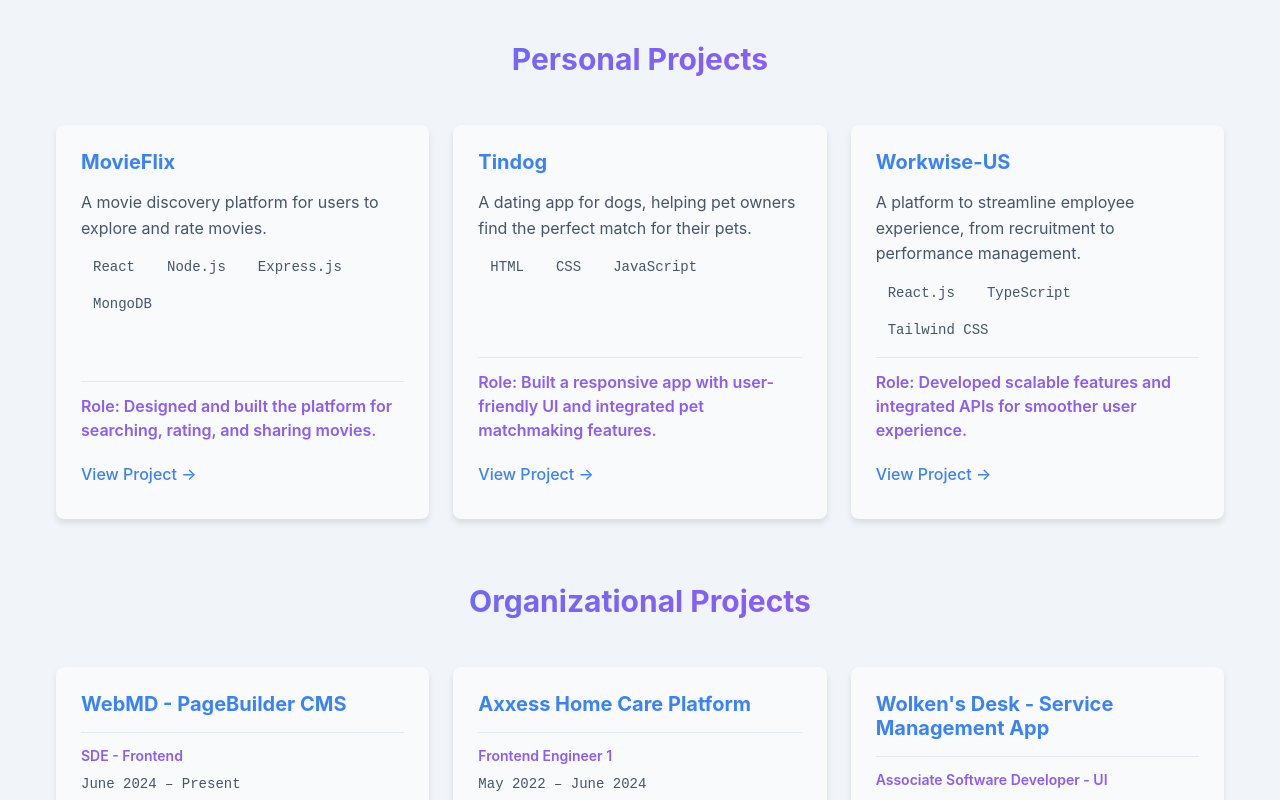
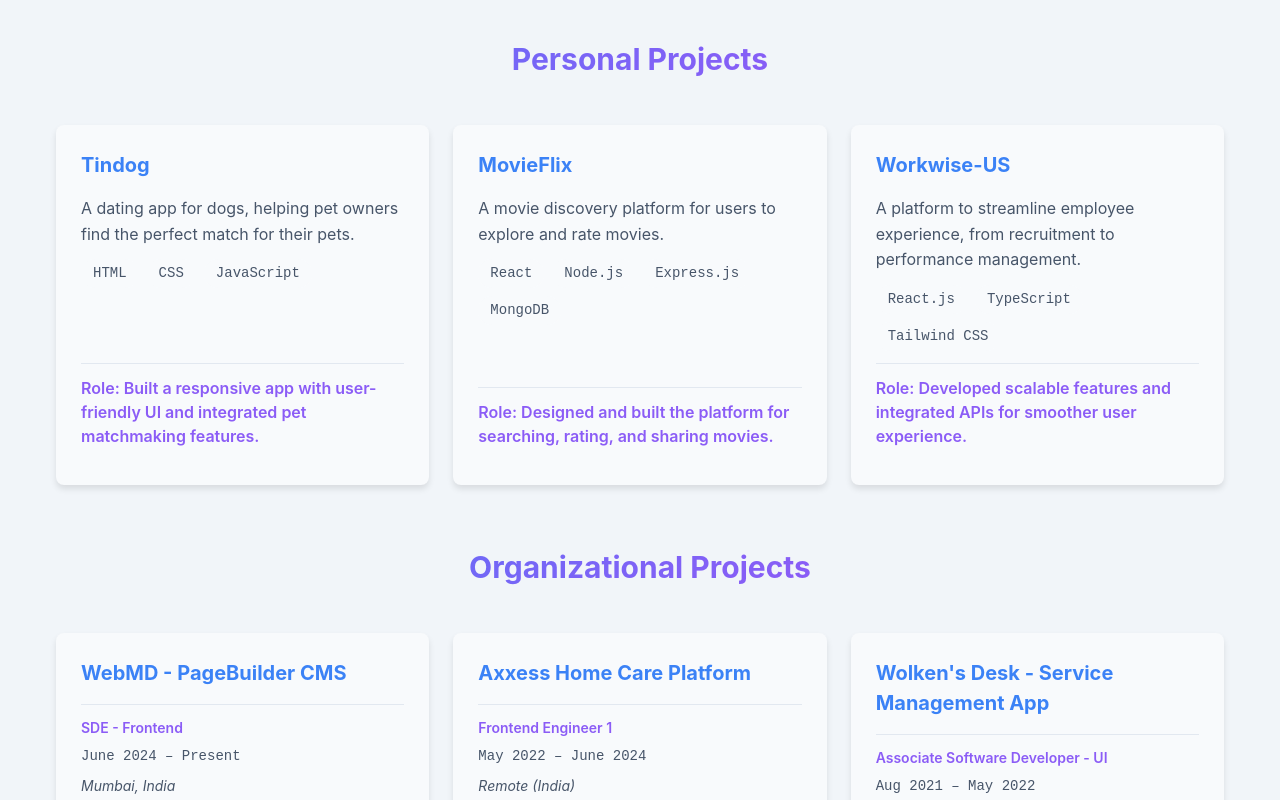
Before and after one commit to theDheerajjha/Portfolio-Dheeraj-Jha, a React (Vite) app: page / in a window 1280 px wide. Shown: the part 3580-4380 px from the top of the page. Built offline with nearby package versions, Linux system fonts and the light colour scheme.

Commit message:
Updated project section

```diff
--- a/src/components/Projects.tsx
+++ b/src/components/Projects.tsx
@@ -4,20 +4,20 @@
 const Projects: React.FC = () => {
   const personalProjects = [
     {
+      name: "Tindog",
+      description:
+        "A dating app for dogs, helping pet owners find the perfect match for their pets.",
+      technologies: ["HTML", "CSS", "JavaScript"],
+      role: "Built a responsive app with user-friendly UI and integrated pet matchmaking features.",
+      link: "https://thedheerajjha.github.io/Tindog-site/"
+    },
+    {
       name: "MovieFlix",
       description:
         "A movie discovery platform for users to explore and rate movies.",
       technologies: ["React", "Node.js", "Express.js", "MongoDB"],
       role: "Designed and built the platform for searching, rating, and sharing movies.",
-      link: "https://github.com/yourusername/moviefix"
-    },
-    {
-      name: "Tindog",
-      description:
-        "A dating app for dogs, helping pet owners find the perfect match for their pets.",
-      technologies: ["HTML", "CSS", "JavaScript"],
-      role: "Built a responsive app with user-friendly UI and integrated pet matchmaking features.",
-      link: "https://github.com/yourusername/tindog"
+      link: "https://github.com/theDheerajjha/Movieflix"
     },
     {
       name: "Workwise-US",
@@ -25,7 +25,7 @@
         "A platform to streamline employee experience, from recruitment to performance management.",
       technologies: ["React.js", "TypeScript", "Tailwind CSS"],
       role: "Developed scalable features and integrated APIs for smoother user experience.",
-      link: "https://github.com/yourusername/workwise"
+      link: "https://github.com/theDheerajjha/workwise-us"
     },
   ];
 
@@ -73,7 +73,9 @@
               animate={{ opacity: 1, y: 0 }}
               transition={{ duration: 0.5, delay: index * 0.1 }}
             >
-              <h3 className="projects__card-title">{project.name}</h3>
+              <a href={project.link} className="projects__card-title" target="_blank" rel="noopener noreferrer">
+                {project.name}
+              </a>
               <p className="projects__card-description">{project.description}</p>
               <div className="projects__tech-list">
                 {project.technologies.map((tech) => (
@@ -83,9 +85,6 @@
                 ))}
               </div>
               <p className="projects__card-role">Role: {project.role}</p>
-              <a href={project.link} className="projects__card-link" target="_blank" rel="noopener noreferrer">
-                View Project →
-              </a>
             </motion.div>
           ))}
         </div>
@@ -101,7 +100,9 @@
               animate={{ opacity: 1, y: 0 }}
               transition={{ duration: 0.5, delay: index * 0.1 }}
             >
-              <h3 className="projects__card-title">{project.name}</h3>
+              <a href={project.link} className="projects__card-title" target="_blank" rel="noopener noreferrer">
+                {project.name}
+              </a>
               <div className="projects__card-meta">
                 <p className="projects__card-role">{project.role}</p>
                 <p className="projects__card-duration">{project.duration}</p>
@@ -115,9 +116,6 @@
                   </span>
                 ))}
               </div>
-              <a href={project.link} className="projects__card-link" target="_blank" rel="noopener noreferrer">
-                View Project →
-              </a>
             </motion.div>
           ))}
         </div>
--- a/src/styles/components/_projects.scss
+++ b/src/styles/components/_projects.scss
@@ -64,6 +64,14 @@
     font-weight: 700;
     margin-bottom: map-get($spacing, '4');
     color: var(--color-brand-primary);
+    text-decoration: none;
+    display: inline-block;
+    transition: all 0.3s ease;
+
+    &:hover {
+      color: var(--color-brand-secondary);
+      transform: translateX(4px);
+    }
   }
 
   &__card-meta {
```
